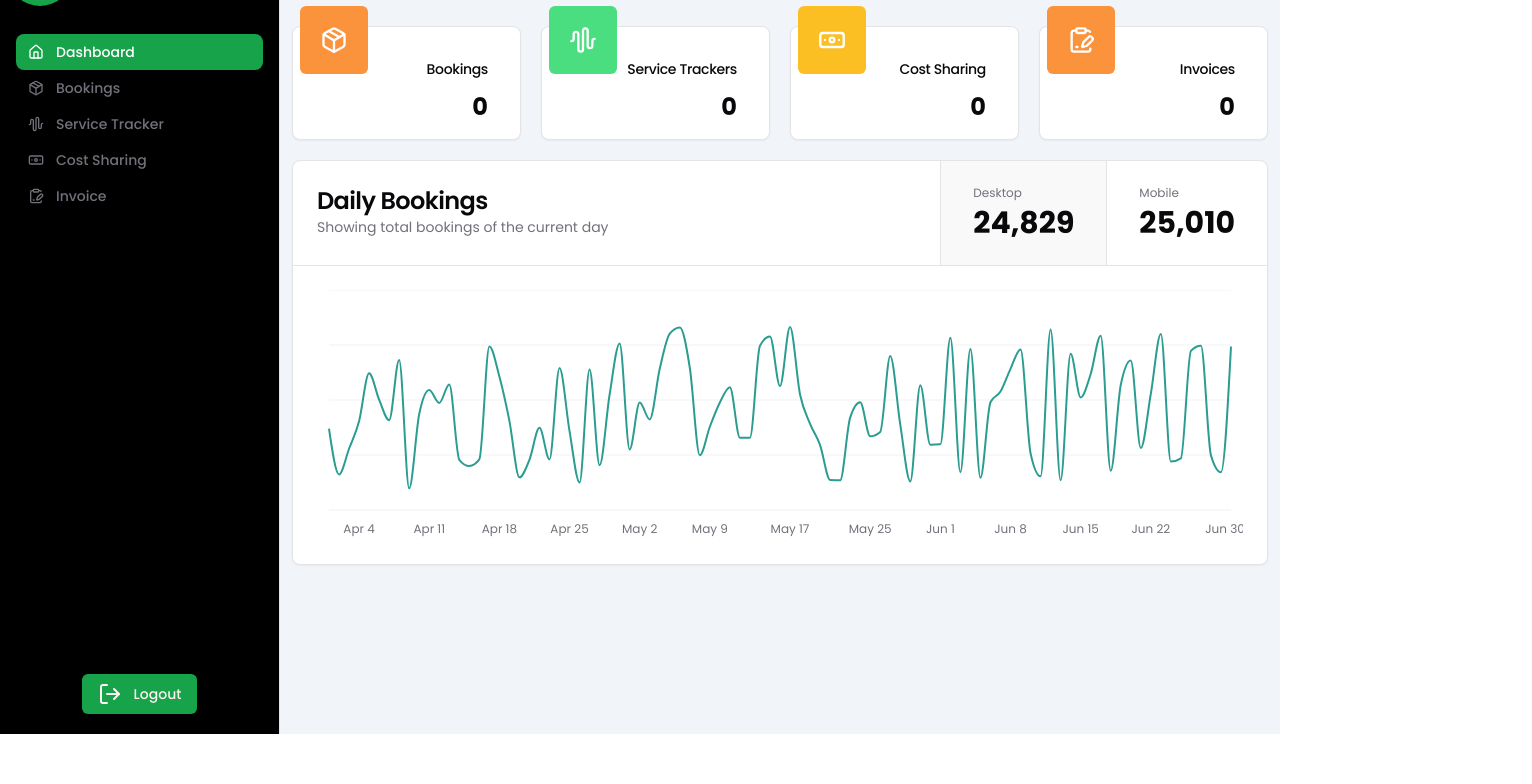
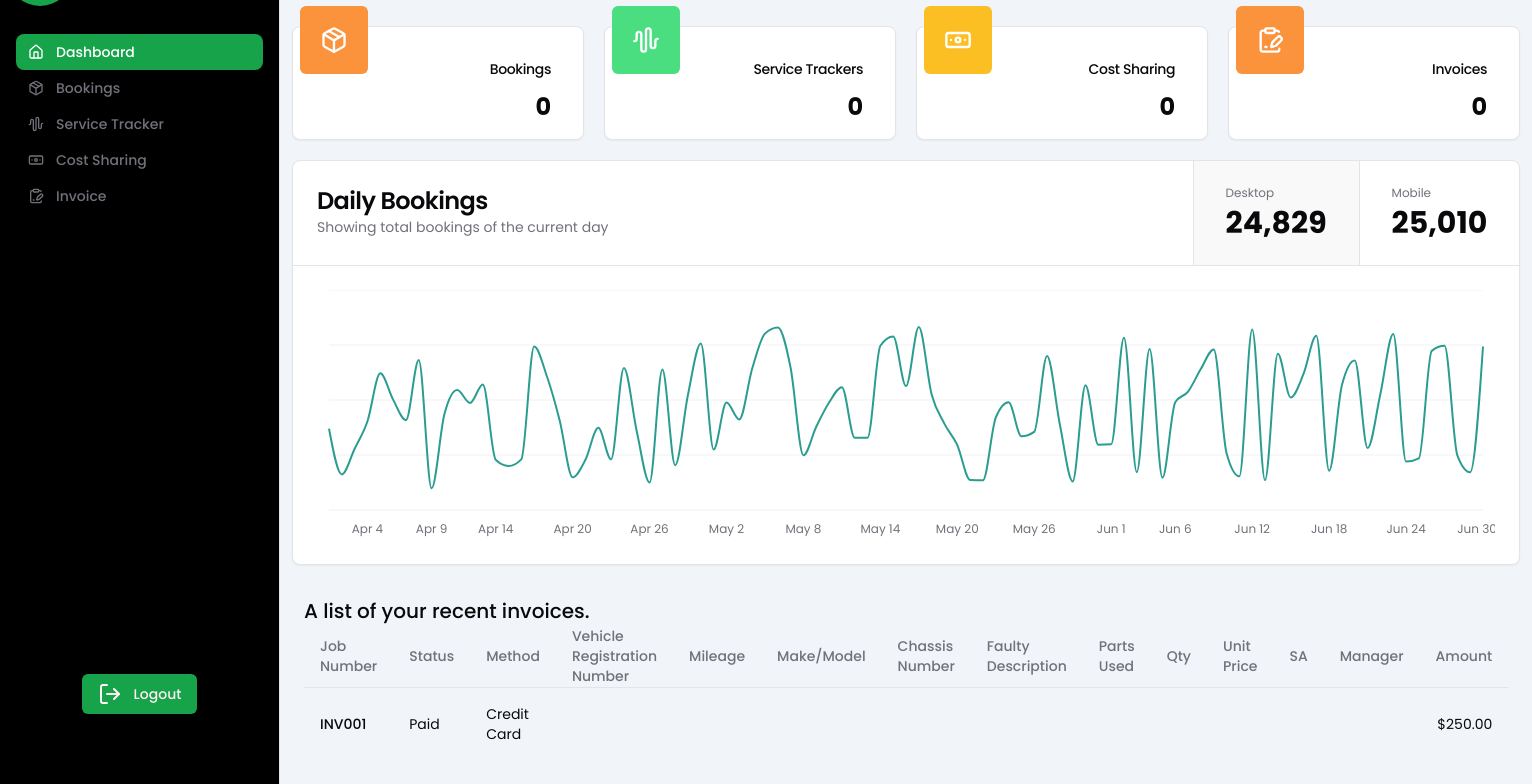
Before and after one commit to amgenious/vehicle-management-system-admin, a Next.js app: page /dashboard in a window 1280 px wide. Shown: the part 66-850 px from the top of the page, 1532 px wide, since content can reach past the window. Before the commit the page ends 800 px from the top, so only its background shows below. Built offline with nearby package versions, Linux system fonts and the light colour scheme.

Commit message:
done with the dashboard page

```diff
--- a/app/dashboard/(overview)/page.tsx
+++ b/app/dashboard/(overview)/page.tsx
@@ -1,4 +1,5 @@
 import ChartSystem from '@/components/dashboard/overview/chartsystem'
+import RecentTable from '@/components/dashboard/overview/recenttable'
 import TileCards from '@/components/dashboard/overview/tilecards'
 import React from 'react'
 
@@ -9,6 +10,7 @@
      <div className='p-3 h-full flex flex-col gap-5'>
         <TileCards />
         <ChartSystem />
+        <RecentTable />
      </div>
     </div>
   )
--- /dev/null
+++ b/components/dashboard/overview/recenttable.tsx
@@ -0,0 +1,60 @@
+import React from 'react'
+import {
+    Table,
+    TableBody,
+    TableCaption,
+    TableCell,
+    TableHead,
+    TableHeader,
+    TableRow,
+  } from "@/components/ui/table"
+
+const RecentTable = () => {
+  return (
+    <div className='p-3'>
+      <p className='text-xl font-medium'>A list of your recent invoices.</p>
+    <Table>
+  <TableHeader>
+    <TableRow>
+      <TableHead>Job Number</TableHead>
+      <TableHead>Status</TableHead>
+      <TableHead>Method</TableHead>
+      <TableHead>Vehicle Registration Number</TableHead>
+      <TableHead>Mileage</TableHead>
+      <TableHead>Make/Model</TableHead>
+      <TableHead>Chassis Number</TableHead>
+      <TableHead>Faulty Description</TableHead>
+      <TableHead>Parts Used</TableHead>
+      <TableHead>Qty</TableHead>
+      <TableHead>Unit Price</TableHead>
+      <TableHead>SA</TableHead>
+      <TableHead>Manager</TableHead>
+      <TableHead className="text-right">Amount</TableHead>
+    </TableRow>
+  </TableHeader>
+  <TableBody>
+    <TableRow>
+      <TableCell className="font-medium">INV001</TableCell>
+      <TableCell>Paid</TableCell>
+      <TableCell>Credit Card</TableCell>
+      <TableCell></TableCell>
+      <TableCell></TableCell>
+      <TableCell></TableCell>
+      <TableCell></TableCell>
+      <TableCell></TableCell>
+      <TableCell></TableCell>
+      <TableCell></TableCell>
+      <TableCell></TableCell>
+      <TableCell></TableCell>
+      <TableCell></TableCell>
+      <TableCell className="text-right">$250.00</TableCell>
+    </TableRow>
+
+  </TableBody>
+</Table>
+    </div>
+
+  )
+}
+
+export default RecentTable
--- /dev/null
+++ b/components/ui/table.tsx
@@ -0,0 +1,117 @@
+import * as React from "react"
+
+import { cn } from "@/lib/utils"
+
+const Table = React.forwardRef<
+  HTMLTableElement,
+  React.HTMLAttributes<HTMLTableElement>
+>(({ className, ...props }, ref) => (
+  <div className="relative w-full overflow-auto">
+    <table
+      ref={ref}
+      className={cn("w-full caption-bottom text-sm", className)}
+      {...props}
+    />
+  </div>
+))
+Table.displayName = "Table"
+
+const TableHeader = React.forwardRef<
+  HTMLTableSectionElement,
+  React.HTMLAttributes<HTMLTableSectionElement>
+>(({ className, ...props }, ref) => (
+  <thead ref={ref} className={cn("[&_tr]:border-b", className)} {...props} />
+))
+TableHeader.displayName = "TableHeader"
+
+const TableBody = React.forwardRef<
+  HTMLTableSectionElement,
+  React.HTMLAttributes<HTMLTableSectionElement>
+>(({ className, ...props }, ref) => (
+  <tbody
+    ref={ref}
+    className={cn("[&_tr:last-child]:border-0", className)}
+    {...props}
+  />
+))
+TableBody.displayName = "TableBody"
+
+const TableFooter = React.forwardRef<
+  HTMLTableSectionElement,
+  React.HTMLAttributes<HTMLTableSectionElement>
+>(({ className, ...props }, ref) => (
+  <tfoot
+    ref={ref}
+    className={cn(
+      "border-t bg-muted/50 font-medium [&>tr]:last:border-b-0",
+      className
+    )}
+    {...props}
+  />
+))
+TableFooter.displayName = "TableFooter"
+
+const TableRow = React.forwardRef<
+  HTMLTableRowElement,
+  React.HTMLAttributes<HTMLTableRowElement>
+>(({ className, ...props }, ref) => (
+  <tr
+    ref={ref}
+    className={cn(
+      "border-b transition-colors hover:bg-muted/50 data-[state=selected]:bg-muted",
+      className
+    )}
+    {...props}
+  />
+))
+TableRow.displayName = "TableRow"
+
+const TableHead = React.forwardRef<
+  HTMLTableCellElement,
+  React.ThHTMLAttributes<HTMLTableCellElement>
+>(({ className, ...props }, ref) => (
+  <th
+    ref={ref}
+    className={cn(
+      "h-12 px-4 text-left align-middle font-medium text-muted-foreground [&:has([role=checkbox])]:pr-0",
+      className
+    )}
+    {...props}
+  />
+))
+TableHead.displayName = "TableHead"
+
+const TableCell = React.forwardRef<
+  HTMLTableCellElement,
+  React.TdHTMLAttributes<HTMLTableCellElement>
+>(({ className, ...props }, ref) => (
+  <td
+    ref={ref}
+    className={cn("p-4 align-middle [&:has([role=checkbox])]:pr-0", className)}
+    {...props}
+  />
+))
+TableCell.displayName = "TableCell"
+
+const TableCaption = React.forwardRef<
+  HTMLTableCaptionElement,
+  React.HTMLAttributes<HTMLTableCaptionElement>
+>(({ className, ...props }, ref) => (
+  <caption
+    ref={ref}
+    className={cn("mt-4 text-sm text-muted-foreground", className)}
+    {...props}
+  />
+))
+TableCaption.displayName = "TableCaption"
+
+export {
+  Table,
+  TableHeader,
+  TableBody,
+  TableFooter,
+  TableHead,
+  TableRow,
+  TableCell,
+  TableCaption,
+}
```
